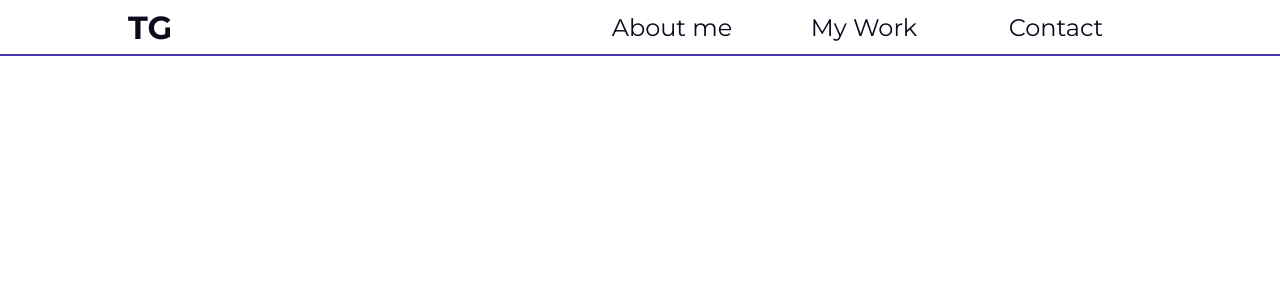
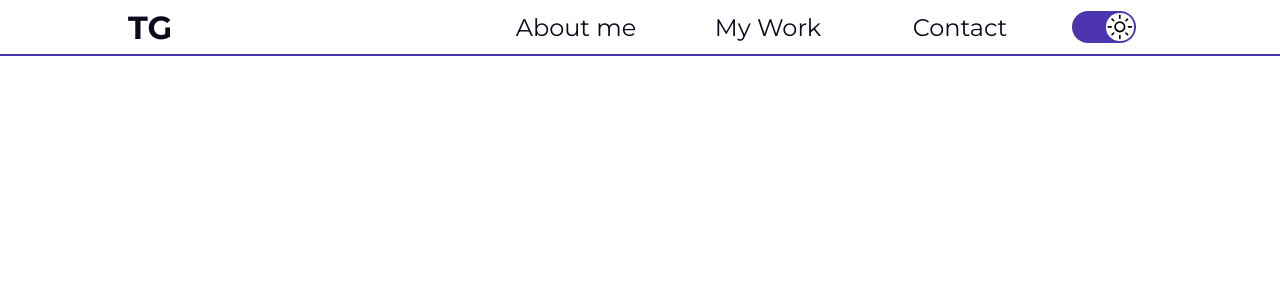
Before and after one commit to TymekGluch/portfolio-Tymoteusz-G-uch, a Next.js app in the folder portfolio/: page / in a window 1280 px wide. Shown: the top 300 px of the page. Built offline with nearby package versions, Linux system fonts and the light colour scheme; a web font is replaced by a local one.

Commit message:
feat(switch): creating darkmode switch

```diff
--- a/portfolio/src/componets/HamburgerMenu/HamburgerMenu.styled.tsx
+++ b/portfolio/src/componets/HamburgerMenu/HamburgerMenu.styled.tsx
@@ -98,10 +98,12 @@ export const HamburgerListButtonWrapperStyled = styled.li`
   height: fit-content;
   display: flex;
   justify-content: space-evenly;
-  align-items: flex-start;
+  align-items: center;
+  padding: 1.5rem 0;
 
   @media screen and (min-width: 1024px) {
-    width: fit-content;
+    order: 4;
+    width: 6rem;
     height: 100%;
   }
 `;
@@ -136,3 +138,39 @@ export const HamburgerListItemStyled = styled.li`
     height: 100%;
   }
 `;
+
+export const ThemeSVGStyled = styled.svg`
+  display: flex;
+  height: 100%;
+  width: 100%;
+  position: absolute;
+  top: 50%;
+  left: 50%;
+  transform: translate(-50%, -50%);
+  transform-origin: center center;
+`;
+export const ThemePathStyled = styled.path`
+  display: flex;
+  transform: scale(0.56);
+  fill: color.$text-color;
+  stroke: color.$text-color;
+  stroke-width: 0.1rem;
+`;
+export const DarkThemeSVGStyled = styled.svg`
+  display: none;
+  height: 100%;
+  width: 100%;
+  position: absolute;
+  top: 50%;
+  left: 50%;
+  transform: translate(-50%, -50%);
+  transform-origin: center center;
+`;
+export const DarkThemePathStyled = styled.path`
+  display: none;
+  transform: scale(0.5) rotate(-45deg) translate(-50%, -35%);
+  transform-origin: center;
+  fill: color.$text-color;
+  stroke: color.$text-color;
+  stroke-width: 0.1rem;
+`;
--- a/portfolio/src/componets/HamburgerMenu/HamburgerMenu.tsx
+++ b/portfolio/src/componets/HamburgerMenu/HamburgerMenu.tsx
@@ -1,4 +1,5 @@
-import React, { isValidElement, MouseEvent, useEffect, useRef, useState } from 'react';
+import React from 'react';
+import { Switch } from '../Switch';
 import {
   HamburgerButtonItemStyled,
   HamburgerButtonStyled,
@@ -6,6 +7,10 @@ import {
   HamburgerListItemStyled,
   HamburgerListStyled,
   HamburgerMenuStyled,
+  ThemePathStyled,
+  ThemeSVGStyled,
+  DarkThemePathStyled,
+  DarkThemeSVGStyled,
 } from './HamburgerMenu.styled';
 
 type HamburgerMenuProps = {
@@ -13,12 +18,12 @@ type HamburgerMenuProps = {
 };
 
 const HamburgerMenu: React.FC<HamburgerMenuProps> = ({ children }) => {
-  const countOfMenuTogglesRef = useRef<number>(0);
+  const countOfMenuTogglesRef = React.useRef<number>(0);
 
-  const [isAcitve, setIsAcitve] = useState<boolean>(false);
-  const [isShow, setIsShow] = useState<boolean>(false);
+  const [isAcitve, setIsAcitve] = React.useState<boolean>(false);
+  const [isShow, setIsShow] = React.useState<boolean>(false);
 
-  const handleClickButton = ({ currentTarget }: MouseEvent<HTMLButtonElement>): void => {
+  const handleClickButton = ({ currentTarget }: React.MouseEvent<HTMLButtonElement>): void => {
     if (currentTarget.getAttribute('aria-expanded') === 'true') {
       setIsAcitve(false);
     } else {
@@ -33,7 +38,7 @@ const HamburgerMenu: React.FC<HamburgerMenuProps> = ({ children }) => {
     }
   };
 
-  useEffect(() => {
+  React.useEffect(() => {
     if (isShow) {
       setIsAcitve(true);
     }
@@ -63,7 +68,17 @@ const HamburgerMenu: React.FC<HamburgerMenuProps> = ({ children }) => {
         isShow={isShow}
         onTransitionEnd={handleTransitionEndMenu}
       >
-        <HamburgerListButtonWrapperStyled role="none" />
+        <HamburgerListButtonWrapperStyled role="none">
+          <Switch>
+            <ThemeSVGStyled xmlns="http://www.w3.org/2000/svg" height="48" width="48">
+              <ThemePathStyled d="M24 31q2.9 0 4.95-2.05Q31 26.9 31 24q0-2.9-2.05-4.95Q26.9 17 24 17q-2.9 0-4.95 2.05Q17 21.1 17 24q0 2.9 2.05 4.95Q21.1 31 24 31Zm0 3q-4.15 0-7.075-2.925T14 24q0-4.15 2.925-7.075T24 14q4.15 0 7.075 2.925T34 24q0 4.15-2.925 7.075T24 34ZM3.5 25.5q-.65 0-1.075-.425Q2 24.65 2 24q0-.65.425-1.075Q2.85 22.5 3.5 22.5h5q.65 0 1.075.425Q10 23.35 10 24q0 .65-.425 1.075-.425.425-1.075.425Zm36 0q-.65 0-1.075-.425Q38 24.65 38 24q0-.65.425-1.075.425-.425 1.075-.425h5q.65 0 1.075.425Q46 23.35 46 24q0 .65-.425 1.075-.425.425-1.075.425ZM24 10q-.65 0-1.075-.425Q22.5 9.15 22.5 8.5v-5q0-.65.425-1.075Q23.35 2 24 2q.65 0 1.075.425.425.425.425 1.075v5q0 .65-.425 1.075Q24.65 10 24 10Zm0 36q-.65 0-1.075-.425-.425-.425-.425-1.075v-5q0-.65.425-1.075Q23.35 38 24 38q.65 0 1.075.425.425.425.425 1.075v5q0 .65-.425 1.075Q24.65 46 24 46ZM12 14.1l-2.85-2.8q-.45-.45-.425-1.075.025-.625.425-1.075.45-.45 1.075-.45t1.075.45L14.1 12q.4.45.4 1.05 0 .6-.4 1-.4.45-1.025.45-.625 0-1.075-.4Zm24.7 24.75L33.9 36q-.4-.45-.4-1.075t.45-1.025q.4-.45 1-.45t1.05.45l2.85 2.8q.45.45.425 1.075-.025.625-.425 1.075-.45.45-1.075.45t-1.075-.45ZM33.9 14.1q-.45-.45-.45-1.05 0-.6.45-1.05l2.8-2.85q.45-.45 1.075-.425.625.025 1.075.425.45.45.45 1.075t-.45 1.075L36 14.1q-.4.4-1.025.4-.625 0-1.075-.4ZM9.15 38.85q-.45-.45-.45-1.075t.45-1.075L12 33.9q.45-.45 1.05-.45.6 0 1.05.45.45.45.45 1.05 0 .6-.45 1.05l-2.8 2.85q-.45.45-1.075.425-.625-.025-1.075-.425ZM24 24Z" />
+            </ThemeSVGStyled>
+
+            <DarkThemeSVGStyled xmlns="http://www.w3.org/2000/svg" height="48" width="48">
+              <DarkThemePathStyled d="M29.65 44q-4.4 0-8.325-1.625-3.925-1.625-6.9-4.4-2.975-2.775-4.7-6.475Q8 27.8 8 23.6t1.725-7.925q1.725-3.725 4.7-6.5t6.9-4.4Q25.25 3.15 29.65 3.15q2.35 0 4.4.5Q36.1 4.15 38 5q-4.5 3.2-7.3 8t-2.8 10.55q0 5.8 2.8 10.625T38 42.15q-1.9.85-3.95 1.35-2.05.5-4.4.5Zm0-3h1.325q.625 0 1.025-.05-3.3-3.7-5.2-8.1-1.9-4.4-1.9-9.25t1.9-9.25q1.9-4.4 5.2-8.15-.4-.05-1.025-.05H29.65q-7.65 0-13.15 5.1T11 23.6q0 7.25 5.5 12.325Q22 41 29.65 41ZM24.9 23.55Z" />
+            </DarkThemeSVGStyled>
+          </Switch>
+        </HamburgerListButtonWrapperStyled>
 
         {React.Children.map(children, (child) => (
           <HamburgerListItemStyled role="none">{child}</HamburgerListItemStyled>
--- a/portfolio/src/componets/MainNavigation/MainNavigation.tsx
+++ b/portfolio/src/componets/MainNavigation/MainNavigation.tsx
@@ -1,3 +1,4 @@
+import Link from 'next/link';
 import React from 'react';
 import { HamburgerMenu } from '../HamburgerMenu';
 import { MainHeadingStyled, MainNavigationStyled } from './MainNavigation.styled';
--- /dev/null
+++ b/portfolio/src/componets/Switch/Switch.styled.tsx
@@ -0,0 +1,47 @@
+import { COLORS } from '@/consts/COLORS';
+import styled from 'styled-components';
+
+export const SwitchInputStyled = styled.input`
+  appearance: none;
+  clip: rect(0 0 0 0);
+  clip-path: inset(50%);
+  height: 1px;
+  overflow: hidden;
+  position: absolute;
+  white-space: nowrap;
+  width: 1px;
+`;
+
+export const SwitchChildrenWrapperStyled = styled.div`
+  height: 1.7rem;
+  width: 1.7rem;
+  border-radius: 50%;
+  display: flex;
+  justify-content: center;
+  align-items: center;
+  background-color: ${COLORS.BACKGROUND_COLOR};
+  overflow: hidden;
+  transition: transform 200ms;
+  position: relative;
+`;
+
+export const SwitchLabelStyled = styled.label`
+  width: 4rem;
+  height: 2rem;
+  border-radius: 2rem;
+  border: none;
+  background-color: ${COLORS.PRIMARY_ITEM_COLOR};
+  display: flex;
+  align-items: center;
+  overflow: hidden;
+  padding: 0.15rem;
+
+  &:hover {
+    cursor: pointer;
+    opacity: 50%;
+  }
+
+  ${SwitchInputStyled} + ${SwitchChildrenWrapperStyled} {
+    transform: translateX(2rem);
+  }
+`;
--- /dev/null
+++ b/portfolio/src/componets/Switch/Switch.tsx
@@ -0,0 +1,21 @@
+import React from 'react';
+import { SwitchChildrenWrapperStyled, SwitchInputStyled, SwitchLabelStyled } from './Switch.styled';
+
+type SwitchProps = {
+  children: React.ReactNode;
+  isChecked: boolean;
+
+  handleChange: (event: React.ChangeEvent<HTMLInputElement>) => void;
+};
+
+const Switch: React.FC<SwitchProps> = ({ children, isChecked, handleChange }) => {
+  return (
+    <SwitchLabelStyled>
+      <SwitchInputStyled type="checkbox" checked={isChecked} onChange={handleChange} />
+
+      <SwitchChildrenWrapperStyled>{children}</SwitchChildrenWrapperStyled>
+    </SwitchLabelStyled>
+  );
+};
+
+export { Switch };
--- /dev/null
+++ b/portfolio/src/componets/Switch/index.ts
@@ -0,0 +1 @@
+export * from './Switch';
```
